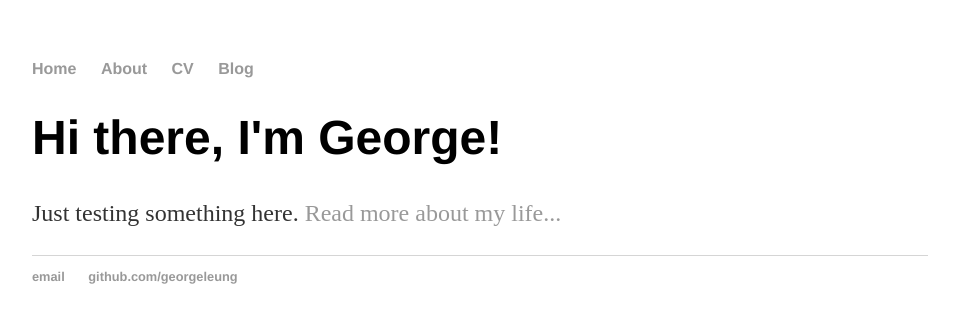
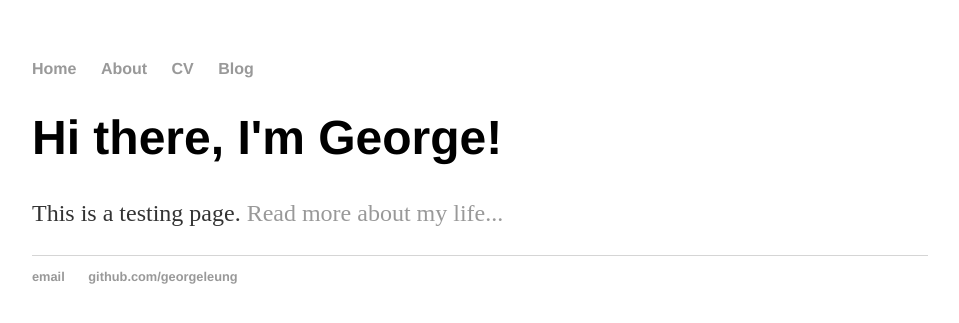
Before and after one commit to GeorgeLeung/georgeleung.github.io, a Jekyll site: the page built from index.html, in a window 1280 px wide. Shown: the top 323 px of the page, without its empty margins (160-1119 px from the left). Built offline with Jekyll 4.4.1, drawn with Linux system fonts in a browser that asks for light colours.

Commit message:
Update index.html
Jekyll test

```diff
--- a/index.html
+++ b/index.html
@@ -1,31 +1,8 @@
-<!DOCTYPE html>
-<html>
-
-	<head>
-		<title>Testing page</title>
-		<!-- link to main stylesheet -->
-		<link rel="stylesheet" type="text/css" href="/css/main.css">
-	</head>
-	<body>
-		<nav>
-    		<ul>
-        		<li><a href="/">Home</a></li>
-	        	<li><a href="/about">About</a></li>
-        		<li><a href="/cv">CV</a></li>
-        		<li><a href="/blog">Blog</a></li>
-    		</ul>
-		</nav>
-		<div class="container">
-    		<div class="blurb">
-        		<h1>Hi there, I'm George!</h1>
-				<p>Just testing something here. <a href="/about">Read more about my life...</a></p>
-    		</div><!-- /.blurb -->
-		</div><!-- /.container -->
-		<footer>
-    		<ul>
-        		<li><a href="mailto:georgeleung@gmail.com">email</a></li>
-        		<li><a href="https://github.com/georgeleung">github.com/georgeleung</a></li>
-			</ul>
-		</footer>
-	</body>
-</html>
+---
+layout: default
+title: Hank Quinlan, Horrible Cop
+---
+<div class="blurb">
+	<h1>Hi there, I'm George!</h1>
+	<p>This is a testing page. <a href="/about">Read more about my life...</a></p>
+</div><!-- /.blurb -->
```
